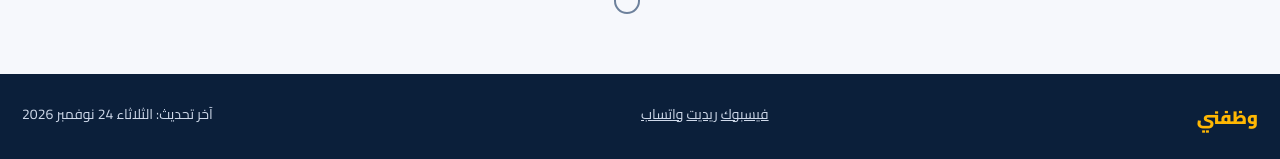
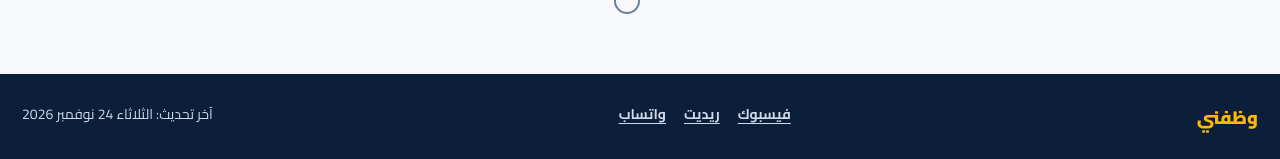
Before and after one commit to g77577076-hue/wazefni-jobs, a plain HTML site: page index.html in a window 1280 px wide. Shown: the part 4589-4748 px from the top of the page. Drawn offline with Linux system fonts and the light colour scheme.

Commit message:
Update style.css

```diff
--- a/style.css
+++ b/style.css
@@ -74,3 +74,5 @@ input:focus,select:focus,textarea:focus{outline:none;border-color:var(--navy2);b
 .brand img{height:40px;width:auto;border-radius:10px;display:block;mix-blend-mode:multiply}
 .hero-logo{width:min(260px,70vw);height:auto;border-radius:20px;margin-bottom:18px;box-shadow:0 10px 30px rgba(11,31,58,.12);align-self:flex-start}
 .exp{margin:0 0 8px;font-weight:700;font-size:14px;color:#7a5600}
+
+.foot{flex-wrap:wrap}.soc{display:inline-flex;gap:18px;flex-wrap:wrap}.soc a{color:inherit;font-weight:700;text-decoration:underline;text-underline-offset:4px}
```
